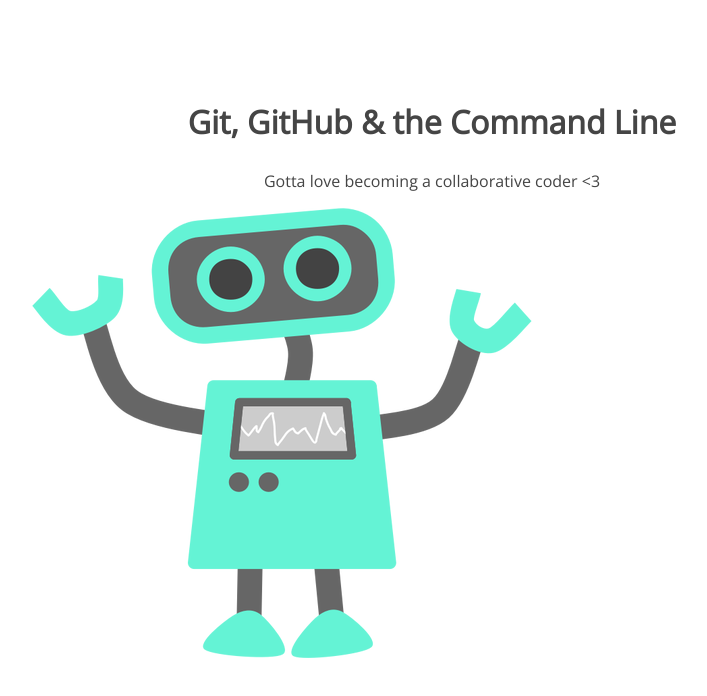
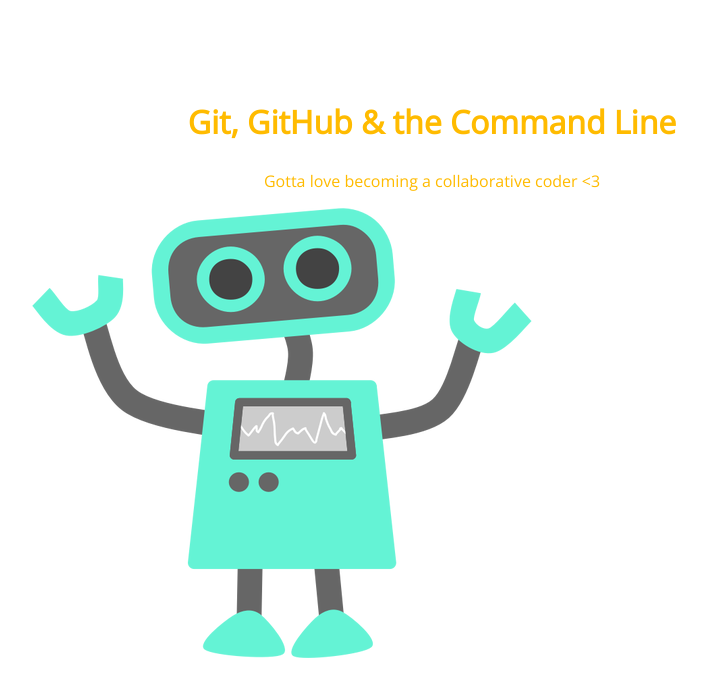
Before and after one commit to thegrabes08/105-project, a plain HTML site: page index.html in a window 1280 px wide. Shown: the whole page, without its empty margins (208-915 px from the left). Drawn offline with nearby package versions, Linux system fonts and the light colour scheme.

Commit message:
changed project header color

```diff
--- a/css/style.css
+++ b/css/style.css
@@ -5,7 +5,7 @@
 section h1,
 section p {
 	text-align: center;
-	color: #454545;
+	color: #ffbb00;
 }
 section h1 {
 	font: 32px 'Open Sans';
```
